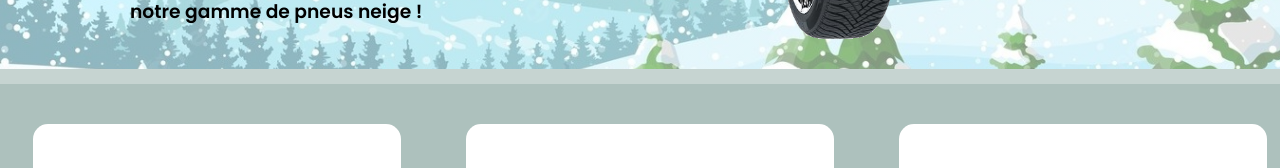
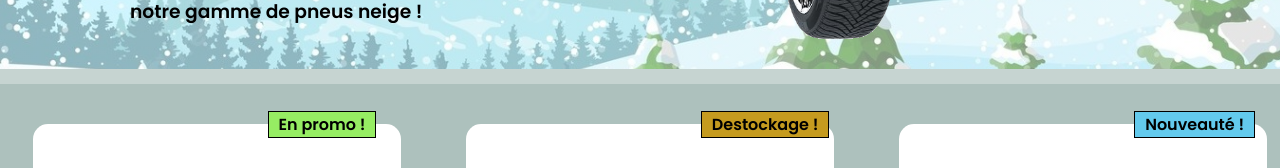
Before and after one commit to nathenem/keiyama_update, a plain HTML site: page index.html in a window 1280 px wide. Shown: the part 726-894 px from the top of the page. Drawn offline with Linux system fonts and the light colour scheme; a script that the page names is missing.

Commit message:
added different tag to product in the showcase

```diff
--- a/index.html
+++ b/index.html
@@ -96,6 +96,7 @@
             <ul id="sContent">
               <li>
                 <div class="product">
+                  <div class="tag green">En promo !</div>
                   <a>
                     <img src="assets/roue13.png" />
                     <div>
@@ -107,6 +108,7 @@
               </li>
               <li>
                 <div class="product">
+                  <div class="tag green">En promo !</div>
                   <a>
                     <img src="assets/pompe_newton_fpv1_bleu_e.png" />
                     <div>
@@ -118,6 +120,7 @@
               </li>
               <li>
                 <div class="product">
+                  <div class="tag orange">Destockage !</div>
                   <a>
                     <img src="assets/slime_bouteille_1l.jpg" />
                     <div>
@@ -129,6 +132,7 @@
               </li>
               <li>
                 <div class="product">
+                  <div class="tag blue">Nouveauté !</div>
                   <a>
                     <img src="assets/mano_mastair_pl_bar.jpg" />
                     <div>
@@ -140,6 +144,7 @@
               </li>
               <li>
                 <div class="product">
+                  <div class="tag blue">Nouveauté !</div>
                   <a>
                     <img src="assets/mitas_v11_wind_100_km-h_.jpg" />
                     <div>
--- a/scss/main.scss
+++ b/scss/main.scss
@@ -115,6 +115,8 @@ main {
   height: 85%;
   transition: all 0.2s ease-in-out;
   a {
+    position: relative;
+    top: -25px;
     margin: 5px;
     width: 100%;
     height: 100%;
@@ -203,9 +205,32 @@ main {
   margin: 0;
   padding: 0;
 
-  /*CSS3 keyframes animation*/
   animation-name: AutoSlide;
   animation-duration: 10s;
   animation-iteration-count: infinite;
   animation-timing-function: ease-in-out;
 }
+
+.tag {
+  width: fit-content;
+  height: 25px;
+  padding: 0 10px;
+  border: 1px solid black;
+  color: black;
+  font-weight: 600;
+  position: relative;
+  top: -13px;
+  right: -235px;
+}
+
+.green {
+  background-color: rgb(150, 237, 99);
+}
+
+.orange {
+  background-color: rgb(197, 155, 31);
+}
+
+.blue {
+  background-color: rgb(99, 202, 237);
+}
```
Also changed, not shown: index.css, 1 other file.
